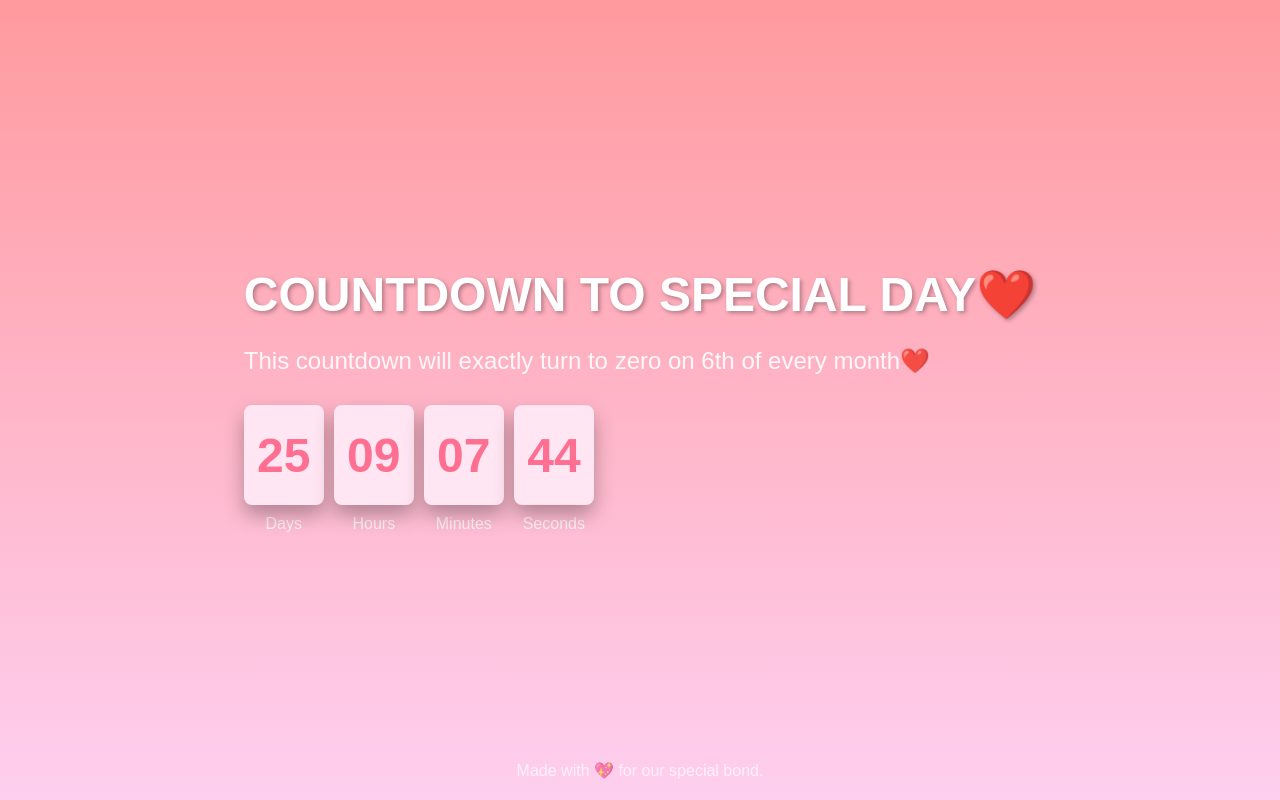
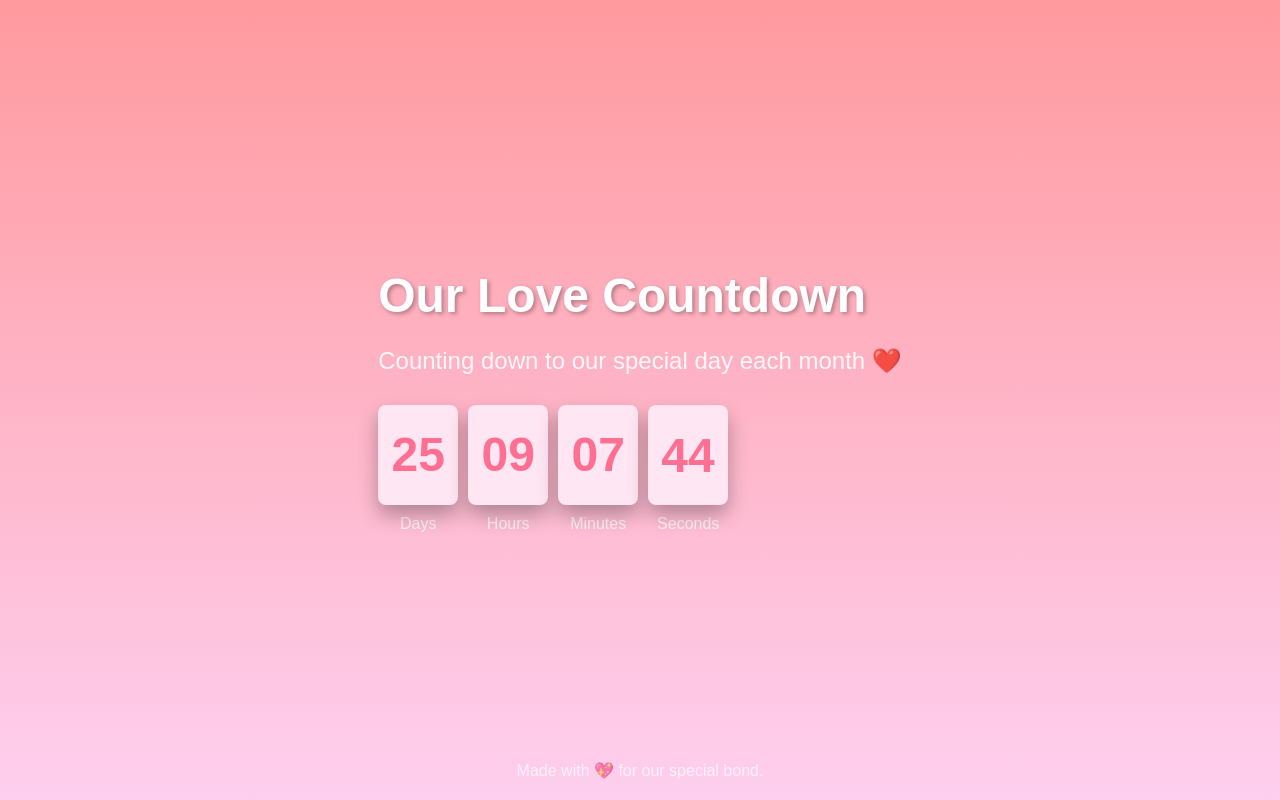
Before and after one commit to priyanshhh01/Countdown-2, a plain HTML site: page index.html in a window 1280 px wide. Drawn offline with Linux system fonts and the light colour scheme.

Commit message:
index.html

```diff
--- a/index.html
+++ b/index.html
@@ -3,7 +3,7 @@
 <head>
   <meta charset="UTF-8">
   <meta name="viewport" content="width=device-width, initial-scale=1.0">
-  <title>Time till next aniversary</title>
+  <title>Our Love Countdown</title>
   <style>
     body {
       font-family: 'Cursive', Arial, sans-serif;
@@ -84,8 +84,8 @@
 </head>
 <body>
   <div>
-    <h1>COUNTDOWN TO SPECIAL DAY❤️</h1>
-    <p class="subheading">This countdown will exactly turn to zero on 6th of every month❤️</p>
+    <h1>Our Love Countdown</h1>
+    <p class="subheading">Counting down to our special day each month ❤️</p>
     <div class="timer" id="timer-container">
       <div>
         <div class="time-box" id="days">00</div>
```
